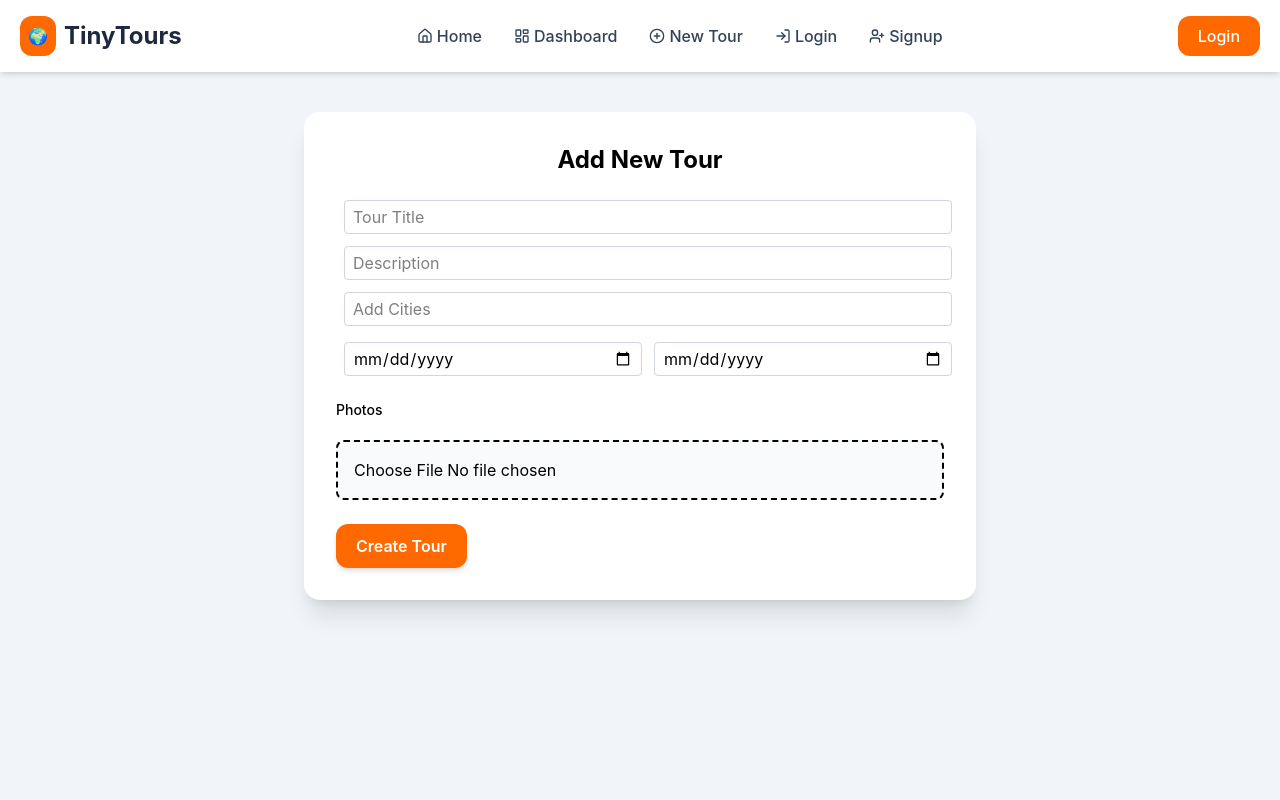
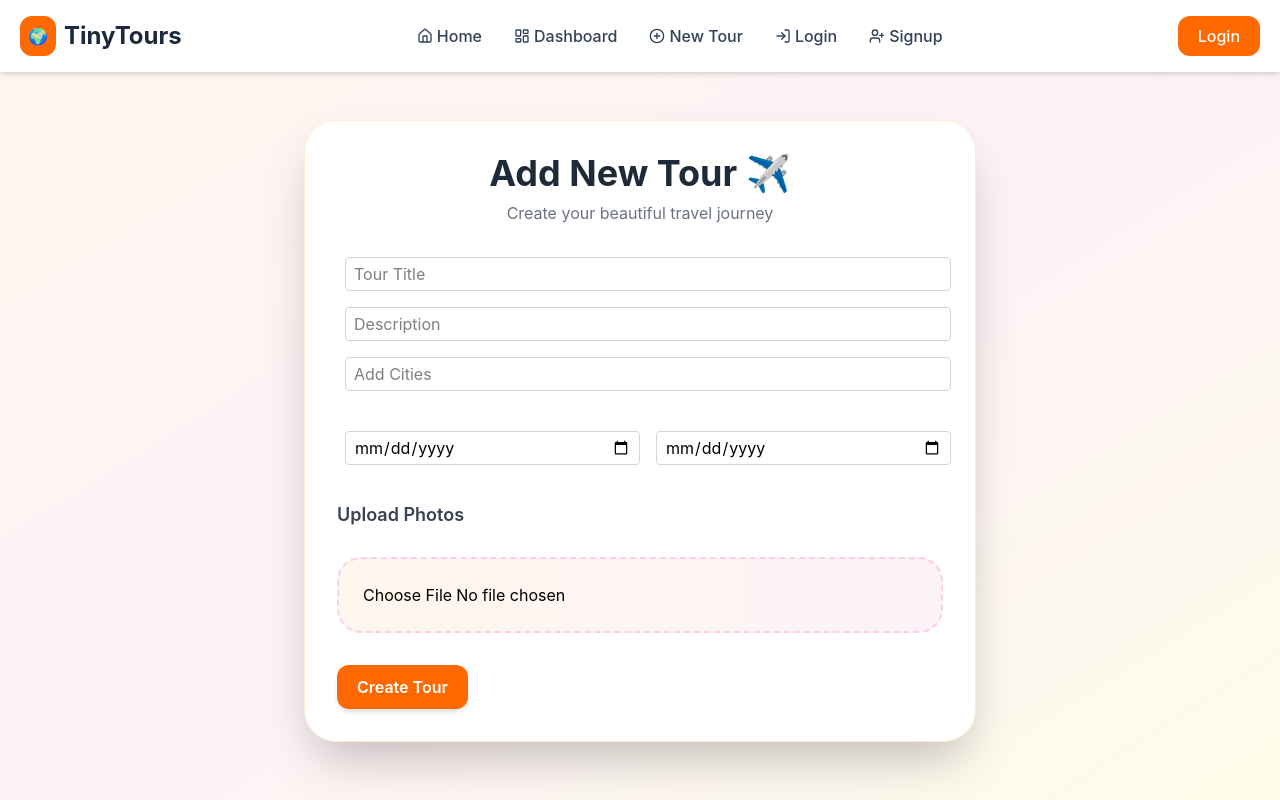
Before and after one commit to NikitaChormale/tiny-tours, a React (Vite) app in the folder client/: page /newtours in a window 1280 px wide. Built offline with nearby package versions, Linux system fonts and the light colour scheme.

Commit message:
add image upload

```diff
--- a/client/src/views/NewTour.jsx
+++ b/client/src/views/NewTour.jsx
@@ -9,14 +9,11 @@ import Button from "../components/Button";
 import PhotoViewer from "./../components/PhotoViewer";
 
 import {
-  ImageKitAbortError,
-  ImageKitInvalidRequestError,
-  ImageKitServerError,
-  ImageKitUploadNetworkError,
   upload,
 } from "@imagekit/react";
 
 function NewTour() {
+
   const [newTour, setNewTour] = useState({
     title: "",
     description: "",
@@ -26,27 +23,52 @@ function NewTour() {
     photos: [],
   });
 
+  const [progress, setProgress] = useState(0);
 
-  const [progress, setProgress] = useState(0);
   const fileInputRef = useRef();
 
   useEffect(() => {
     setTitle("Add Tour - TinyTours");
   }, []);
 
+  // AUTH
   const authenticator = async () => {
+
+    try {
+
       const response = await fetch("http://localhost:8080/auth");
+
       const data = await response.json();
+
       return data;
+
+    } catch (error) {
+
+      console.log(error);
+
+      toast.error("Authentication Failed");
+
+    }
+
   };
 
+  // IMAGE UPLOAD
   const handleUpload = async () => {
-    const file = fileInputRef.current.files[0];
-    if (!file) return;
 
     try {
-      const { signature, expire, token, publicKey } =
-        await authenticator();
+
+      const file = fileInputRef.current.files[0];
+
+      if (!file) {
+        return;
+      }
+
+      const {
+        signature,
+        expire,
+        token,
+        publicKey,
+      } = await authenticator();
 
       const res = await upload({
         file,
@@ -55,9 +77,13 @@ function NewTour() {
         expire,
         token,
         publicKey,
-        onProgress: (e) =>
-          setProgress((e.loaded / e.total) * 100),
+
+        onProgress: (e) => {
+          setProgress((e.loaded / e.total) * 100);
+        },
       });
+
+      console.log(res.url);
 
       setNewTour((prev) => ({
         ...prev,
@@ -65,14 +91,26 @@ function NewTour() {
       }));
 
       setProgress(0);
+
       fileInputRef.current.value = "";
+
+      toast.success("Image Uploaded");
+
     } catch (error) {
-      console.error(error);
+
+      console.log(error);
+
+      toast.error("Image Upload Failed");
+
     }
+
   };
 
+  // ADD TOUR
   const addTour = async () => {
+
     try {
+
       const res = await axios.post(
         `${import.meta.env.VITE_API_BASE_URL}/tours`,
         newTour,
@@ -83,40 +121,71 @@ function NewTour() {
         }
       );
 
+      console.log(res.data);
+
       if (res.data.success) {
+
         toast.success(res.data.message);
-        setTimeout(() => (window.location.href = "/dashboard"), 1000);
+
+        setTimeout(() => {
+          window.location.href = "/dashboard";
+        }, 1000);
+
       } else {
+
         toast.error(res.data.message);
+
       }
+
     } catch (err) {
-      toast.error("Failed to add tour");
+
+      console.log(err);
+
+      toast.error("Failed to Add Tour");
+
     }
+
   };
 
   return (
-    <div className="min-h-screen bg-slate-100">
+
+    <div className="min-h-screen bg-gradient-to-br from-orange-50 via-pink-50 to-yellow-50">
+
       <Navbar />
 
-      <div className="flex justify-center px-4 py-10">
-        <div className="w-full max-w-2xl bg-white rounded-2xl shadow-xl p-8">
+      <div className="flex justify-center px-4 py-12">
 
-          <h1 className="text-2xl font-bold text-center mb-6">
-            Add New Tour
+        <div className="w-full max-w-2xl bg-white rounded-[32px] shadow-2xl border border-orange-100 p-8">
+
+          {/* HEADING */}
+          <h1 className="text-4xl font-bold text-gray-800 text-center">
+            Add New Tour ✈️
           </h1>
 
-          {/* Title */}
+          <p className="text-center text-gray-500 mt-2">
+            Create your beautiful travel journey
+          </p>
+
+          {/* TITLE */}
+          <div className="mt-8">
+
             <Input
               type="text"
               placeholder="Tour Title"
               value={newTour.title}
               onChange={(e) =>
-              setNewTour({ ...newTour, title: e.target.value })
+                setNewTour({
+                  ...newTour,
+                  title: e.target.value,
+                })
               }
             />
 
-          {/* Description */}
-          <div className="mt-3">
+          </div>
+
+          {/* DESCRIPTION */}
+          <div className="mt-4">
+
             <Input
               type="text"
               placeholder="Description"
@@ -128,32 +197,58 @@ function NewTour() {
                 })
               }
             />
+
           </div>
 
-          {/* Cities */}
-          <div className="mt-3">
+          {/* CITIES */}
+          <div className="mt-4">
+
             <Multiselect
               selectedItems={newTour.cities}
               placeholder="Add Cities"
-  onAddItem={(val) =>
+
+              onAddItem={(val) => {
+
                 setNewTour((prev) => ({
                   ...prev,
                   cities: [...prev.cities, val],
-    }))
-  }
-  onRemoveItem={(val) =>
+                }));
+
+              }}
+
+              onRemoveItem={(val) => {
+
                 setNewTour((prev) => ({
                   ...prev,
                   cities: prev.cities.filter(
-        (c) => c !== val
+                    (city) => city !== val
                   ),
-    }))
-  }
+                }));
+
+              }}
             />
+
           </div>
 
-          {/* Dates */}
-          <div className="grid grid-cols-2 gap-3 mt-3">
+          {/* SHOW CITIES */}
+          <div className="flex flex-wrap gap-2 mt-4">
+
+            {newTour.cities.map((city, index) => (
+
+              <div
+                key={index}
+                className="bg-gradient-to-r from-orange-100 to-pink-100 text-pink-700 px-4 py-2 rounded-2xl text-sm font-medium"
+              >
+                {city}
+              </div>
+
+            ))}
+
+          </div>
+
+          {/* DATES */}
+          <div className="grid grid-cols-2 gap-4 mt-5">
+
             <Input
               type="date"
               value={newTour.startDate}
@@ -175,65 +270,107 @@ function NewTour() {
                 })
               }
             />
+
           </div>
 
-          {/* Photos */}
-          <div className="mt-5">
-            <p className="text-sm font-medium mb-2">Photos</p>
+          {/* PHOTOS */}
+          <div className="mt-8">
 
-            <div className="flex flex-wrap gap-2">
+            <p className="text-lg font-semibold text-gray-700 mb-3">
+              Upload Photos
+            </p>
+
+            {/* PREVIEW */}
+            <div className="flex flex-wrap gap-3">
+
               {newTour.photos.map((photo, i) => (
+
                 <PhotoViewer
                   key={i}
                   imgUrl={photo}
                   index={i}
                   showDelete
-                  onDelete={(url) =>
+
+                  onDelete={(url) => {
+
                     setNewTour({
                       ...newTour,
                       photos: newTour.photos.filter(
                         (p) => p !== url
                       ),
-                    })
-                  }
+                    });
+
+                  }}
                 />
+
               ))}
+
             </div>
 
-            {/* Upload Box */}
-            <div className="mt-3 border-2 border-dashed rounded-lg p-4 text-center bg-gray-50">
+            {/* UPLOAD BOX */}
+            <div className="mt-4 border-2 border-dashed border-pink-200 rounded-3xl p-6 text-center bg-gradient-to-r from-orange-50 to-pink-50">
+
               <input
                 type="file"
                 ref={fileInputRef}
-                onChange={handleUpload}
+
+                onChange={(e) => {
+
+                  if (e.target.files.length > 0) {
+                    handleUpload();
+                  }
+
+                }}
+
                 className="w-full"
               />
 
+              {/* PROGRESS */}
               {progress > 0 && (
-                <div className="mt-2">
-                  <div className="w-full bg-gray-200 h-2 rounded">
+
+                <div className="mt-4">
+
+                  <div className="w-full bg-gray-200 h-3 rounded-full overflow-hidden">
+
                     <div
-                      className="bg-blue-500 h-2 rounded"
-                      style={{ width: `${progress}%` }}
+                      className="bg-gradient-to-r from-orange-400 to-pink-500 h-3 rounded-full"
+                      style={{
+                        width: `${progress}%`,
+                      }}
                     />
+
                   </div>
-                  <p className="text-xs mt-1">
+
+                  <p className="text-sm text-gray-600 mt-2">
                     Uploading {Math.round(progress)}%
                   </p>
-                </div>
-              )}
-            </div>
+
                 </div>
 
-          {/* Button */}
-          <div className="mt-6">
-            <Button title="Create Tour" onClick={addTour} />
+              )}
+
             </div>
+
           </div>
+
+          {/* BUTTON */}
+          <div className="mt-8">
+
+            <Button
+              title="Create Tour"
+              onClick={addTour}
+            />
+
+          </div>
+
+        </div>
+
       </div>
 
       <Toaster position="top-center" />
+
     </div>
+
   );
 }
 
```
Lines whose indentation alone changed are shown as unchanged.
